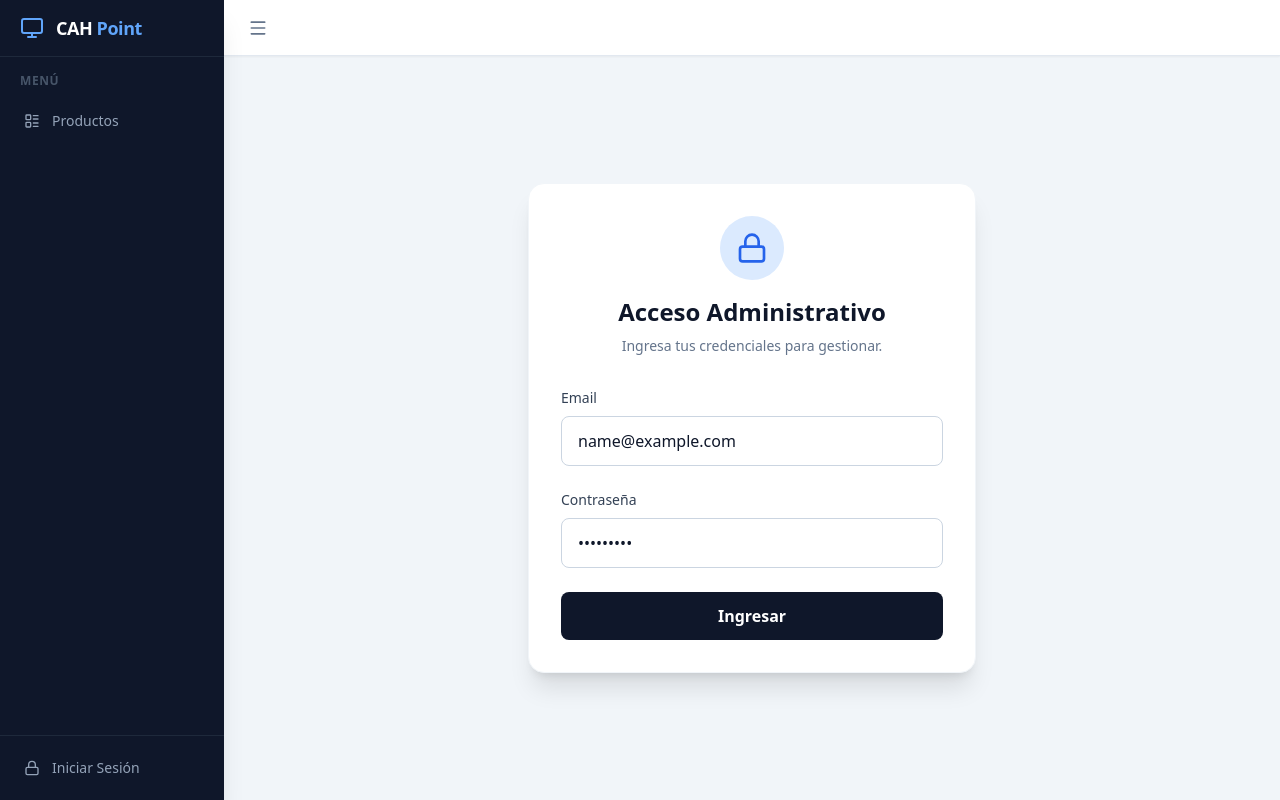
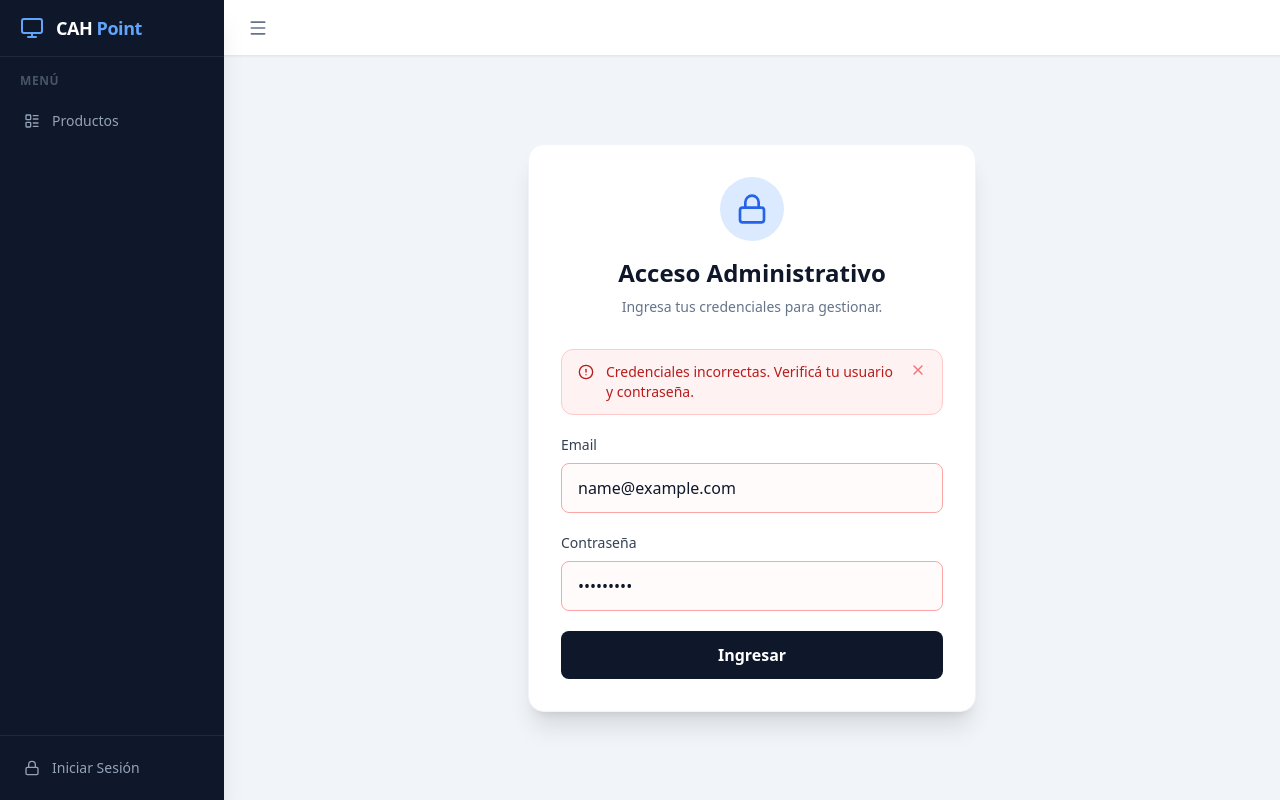
Before and after one commit to aguillendev/tech-pricer-bo, a React (Vite) app in the folder client/: page /admin in a window 1280 px wide. Both pictures are taken after typing "name@example.com", "Sample123" into the empty fields and a click on the button "Ingresar". Built offline with nearby package versions, Linux system fonts and the light colour scheme; no server answers.

Commit message:
feat: Se actualizan los window.confirm y alert

```diff
--- a/client/src/components/Login.jsx
+++ b/client/src/components/Login.jsx
@@ -1,5 +1,5 @@
 import React, { useState } from 'react';
-import { Lock } from 'lucide-react';
+import { Lock, AlertCircle, X } from 'lucide-react';
 import { useAuth } from '../hooks/useAuth';
 
 export default function Login() {
@@ -7,18 +7,18 @@ export default function Login() {
   const [email, setEmail] = useState('');
   const [password, setPassword] = useState('');
   const [loading, setLoading] = useState(false);
+  const [error, setError] = useState('');
 
   const handleSubmit = async (e) => {
     e.preventDefault();
+    setError('');
     setLoading(true);
-    // Simulate API call
     setTimeout(() => {
       setLoading(false);
-      // Simple mock validation
       if (password === 'admin') {
         login(email);
       } else {
-        alert('Credenciales incorrectas (prueba con cualquier email y pass: admin)');
+        setError('Credenciales incorrectas. Verificá tu usuario y contraseña.');
       }
     }, 1000);
   };
@@ -33,16 +33,32 @@ export default function Login() {
         <p className="text-slate-500 text-sm mt-2">Ingresa tus credenciales para gestionar.</p>
       </div>
 
-      <form onSubmit={handleSubmit} className="space-y-6">
+      {/* Error inline */}
+      {error && (
+        <div className="mb-5 flex items-start gap-3 bg-red-50 border border-red-200 text-red-700 text-sm rounded-xl px-4 py-3">
+          <AlertCircle className="w-4 h-4 mt-0.5 shrink-0" />
+          <span className="flex-1">{error}</span>
+          <button
+            type="button"
+            onClick={() => setError('')}
+            className="text-red-400 hover:text-red-600 transition shrink-0"
+          >
+            <X className="w-4 h-4" />
+          </button>
+        </div>
+      )}
+
+      <form onSubmit={handleSubmit} className="space-y-5">
         <div>
           <label className="block text-sm font-medium text-slate-700 mb-2">Email</label>
           <input
             type="email"
             required
-            className="w-full px-4 py-3 rounded-lg border border-slate-300 focus:ring-2 focus:ring-blue-500 outline-none"
-            placeholder="admin@techpricer.com"
+            className={`w-full px-4 py-3 rounded-lg border focus:ring-2 focus:ring-blue-500 outline-none transition ${error ? 'border-red-300 bg-red-50/30' : 'border-slate-300'
+              }`}
+            placeholder="admin@cahpoint.com"
             value={email}
-            onChange={e => setEmail(e.target.value)}
+            onChange={e => { setEmail(e.target.value); setError(''); }}
           />
         </div>
         <div>
@@ -50,10 +66,11 @@ export default function Login() {
           <input
             type="password"
             required
-            className="w-full px-4 py-3 rounded-lg border border-slate-300 focus:ring-2 focus:ring-blue-500 outline-none"
+            className={`w-full px-4 py-3 rounded-lg border focus:ring-2 focus:ring-blue-500 outline-none transition ${error ? 'border-red-300 bg-red-50/30' : 'border-slate-300'
+              }`}
             placeholder="••••••"
             value={password}
-            onChange={e => setPassword(e.target.value)}
+            onChange={e => { setPassword(e.target.value); setError(''); }}
           />
         </div>
         <button
--- a/client/src/components/ProductTable.jsx
+++ b/client/src/components/ProductTable.jsx
@@ -77,6 +77,7 @@ export default function ProductTable({ products, dollarRate, onAddToCart, cartIt
   const [deleting, setDeleting] = useState(false);
   const [showConfirm, setShowConfirm] = useState(false);
   const [showAddModal, setShowAddModal] = useState(false);
+  const [errorMsg, setErrorMsg] = useState('');
   const { isLoggedIn } = useAuth();
 
   const categories = useMemo(() => {
@@ -139,7 +140,9 @@ export default function ProductTable({ products, dollarRate, onAddToCart, cartIt
       onProductsDeleted?.();
     } catch (err) {
       console.error(err);
-      alert('Error al eliminar los productos. Intenta nuevamente.');
+      setShowConfirm(false);
+      setErrorMsg('Error al eliminar los productos. Intenta nuevamente.');
+      setTimeout(() => setErrorMsg(''), 5000);
     } finally {
       setDeleting(false);
     }
@@ -235,6 +238,17 @@ export default function ProductTable({ products, dollarRate, onAddToCart, cartIt
             </div>
           )}
         </div>
+
+        {/* ── Mensaje de error inline ── */}
+        {errorMsg && (
+          <div className="flex items-center gap-2 px-4 py-2.5 bg-red-50 border-b border-red-200 text-red-700 text-sm">
+            <AlertTriangle className="w-4 h-4 shrink-0" />
+            <span>{errorMsg}</span>
+            <button onClick={() => setErrorMsg('')} className="ml-auto text-red-400 hover:text-red-600 transition">
+              <X className="w-4 h-4" />
+            </button>
+          </div>
+        )}
 
         {/* ── Barra de acción (selección activa) ── */}
         {isLoggedIn && someSelected && (
--- a/client/src/components/ProfitRules.jsx
+++ b/client/src/components/ProfitRules.jsx
@@ -1,5 +1,5 @@
 import React, { useState, useEffect, useCallback } from 'react';
-import { Percent, Plus, Trash2, Pencil, Save, X, AlertCircle, CheckCircle, Info, ArrowRight } from 'lucide-react';
+import { Percent, Plus, Trash2, Pencil, Save, X, AlertCircle, CheckCircle, Info, ArrowRight, AlertTriangle } from 'lucide-react';
 import { getRules, createRule, updateRule, deleteRule } from '../services/api';
 
 const EMPTY_RULE = { minPriceUsd: '', maxPriceUsd: '', profitPercentage: '', description: '' };
@@ -11,6 +11,51 @@ function RangeLabel({ rule }) {
         <span className="inline-flex items-center gap-1.5 text-xs bg-blue-50 text-blue-700 border border-blue-100 rounded-full px-3 py-1 font-mono font-medium">
             {from} <ArrowRight className="w-3 h-3" /> {to}
         </span>
+    );
+}
+
+// ── Modal de confirmación de eliminación ──────────────────────────────────────
+function ConfirmDeleteRuleModal({ rule, onConfirm, onCancel }) {
+    return (
+        <div className="fixed inset-0 z-50 flex items-center justify-center p-4">
+            <div className="absolute inset-0 bg-black/50 backdrop-blur-sm" onClick={onCancel} />
+            <div className="relative bg-white rounded-2xl shadow-2xl w-full max-w-sm p-6">
+                <button
+                    onClick={onCancel}
+                    className="absolute top-4 right-4 text-slate-400 hover:text-slate-600 transition"
+                >
+                    <X className="w-4 h-4" />
+                </button>
+                <div className="w-12 h-12 rounded-full bg-red-100 flex items-center justify-center mx-auto mb-4">
+                    <AlertTriangle className="w-6 h-6 text-red-600" />
+                </div>
+                <h3 className="text-lg font-bold text-slate-900 text-center mb-1">Eliminar regla</h3>
+                <p className="text-sm text-slate-500 text-center mb-1">
+                    ¿Seguro que querés eliminar la regla
+                </p>
+                {rule && (
+                    <p className="text-sm font-semibold text-slate-800 text-center mb-5">
+                        {rule.minPriceUsd ?? '0'} – {rule.maxPriceUsd ?? '∞'} USD → {rule.profitPercentage}%
+                        {rule.description ? ` (${rule.description})` : ''}?
+                    </p>
+                )}
+                <p className="text-xs text-red-600 text-center mb-6 font-medium">Esta acción no se puede deshacer.</p>
+                <div className="flex gap-3">
+                    <button
+                        onClick={onCancel}
+                        className="flex-1 px-4 py-2.5 rounded-xl border border-slate-200 text-slate-700 text-sm font-medium hover:bg-slate-50 transition"
+                    >
+                        Cancelar
+                    </button>
+                    <button
+                        onClick={onConfirm}
+                        className="flex-1 px-4 py-2.5 rounded-xl bg-red-600 text-white text-sm font-semibold hover:bg-red-700 transition flex items-center justify-center gap-2 shadow-sm shadow-red-200"
+                    >
+                        <Trash2 className="w-4 h-4" /> Eliminar
+                    </button>
+                </div>
+            </div>
+        </div>
     );
 }
 
@@ -118,6 +163,7 @@ export default function ProfitRules() {
     const [showAdd, setShowAdd] = useState(false);
     const [newForm, setNewForm] = useState(EMPTY_RULE);
     const [status, setStatus] = useState({ type: '', message: '' });
+    const [ruleToDelete, setRuleToDelete] = useState(null); // regla pendiente de confirmar
 
     const showStatus = (type, message) => {
         setStatus({ type, message });
@@ -172,18 +218,27 @@ export default function ProfitRules() {
 
     // ── Eliminar ──────────────────────────────────────────────────────────────
     const handleDelete = async (id) => {
-        if (!window.confirm('¿Eliminar esta regla?')) return;
         try {
             await deleteRule(id);
             showStatus('success', 'Regla eliminada.');
+            setRuleToDelete(null);
             fetchRules();
         } catch {
             showStatus('error', 'Error al eliminar la regla.');
+            setRuleToDelete(null);
         }
     };
 
     return (
         <div className="max-w-2xl">
+            {/* Modal de confirmación */}
+            {ruleToDelete && (
+                <ConfirmDeleteRuleModal
+                    rule={ruleToDelete}
+                    onConfirm={() => handleDelete(ruleToDelete.id)}
+                    onCancel={() => setRuleToDelete(null)}
+                />
+            )}
             {/* Header */}
             <div className="flex items-center justify-between mb-6">
                 <div>
@@ -214,8 +269,8 @@ export default function ProfitRules() {
             {/* Status */}
             {status.message && (
                 <div className={`mb-5 p-3 rounded-lg flex items-center gap-2 text-sm ${status.type === 'success'
-                        ? 'bg-green-50 text-green-700 border border-green-200'
-                        : 'bg-red-50 text-red-700 border border-red-200'
+                    ? 'bg-green-50 text-green-700 border border-green-200'
+                    : 'bg-red-50 text-red-700 border border-red-200'
                     }`}>
                     {status.type === 'success'
                         ? <CheckCircle className="w-4 h-4 shrink-0" />
@@ -289,7 +344,7 @@ export default function ProfitRules() {
                                             <Pencil className="w-4 h-4" />
                                         </button>
                                         <button
-                                            onClick={() => handleDelete(rule.id)}
+                                            onClick={() => setRuleToDelete(rule)}
                                             className="p-2 text-slate-400 hover:text-red-600 hover:bg-red-50 rounded-lg transition"
                                             title="Eliminar"
                                         >
```
